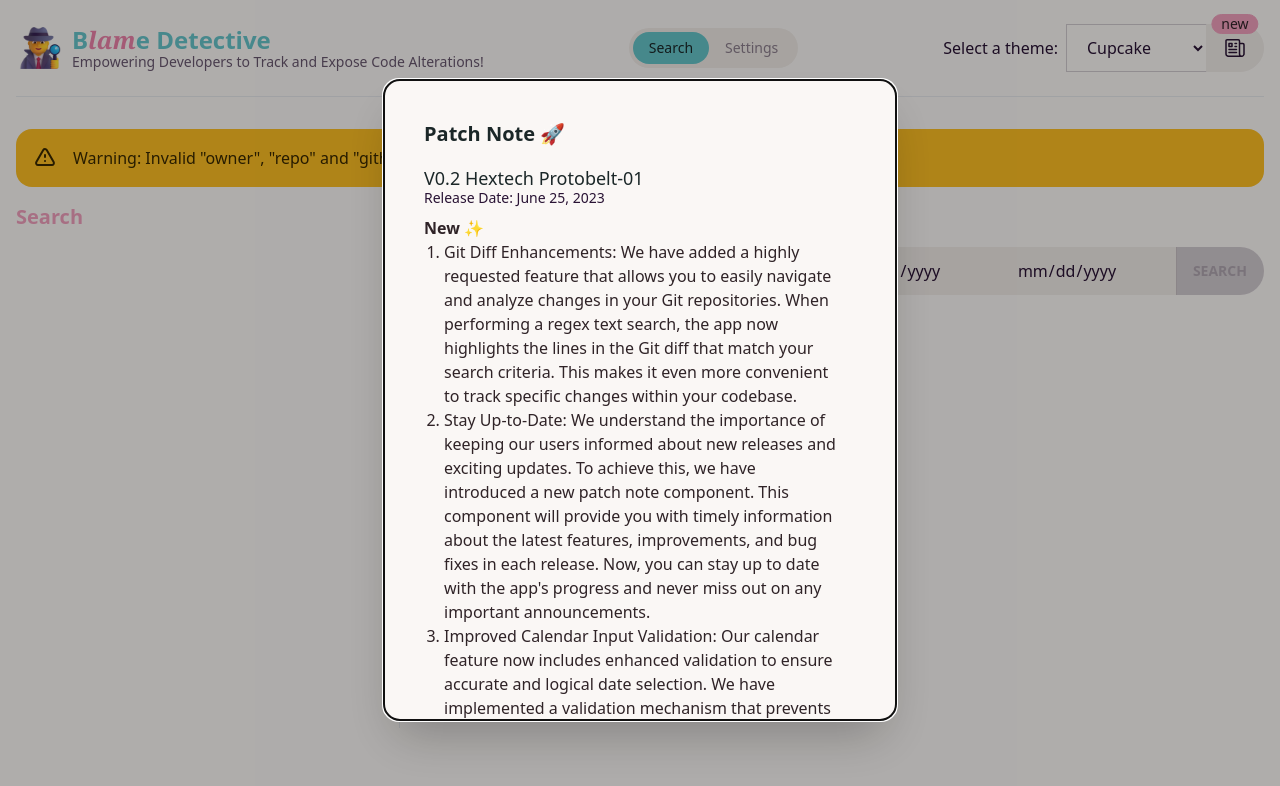
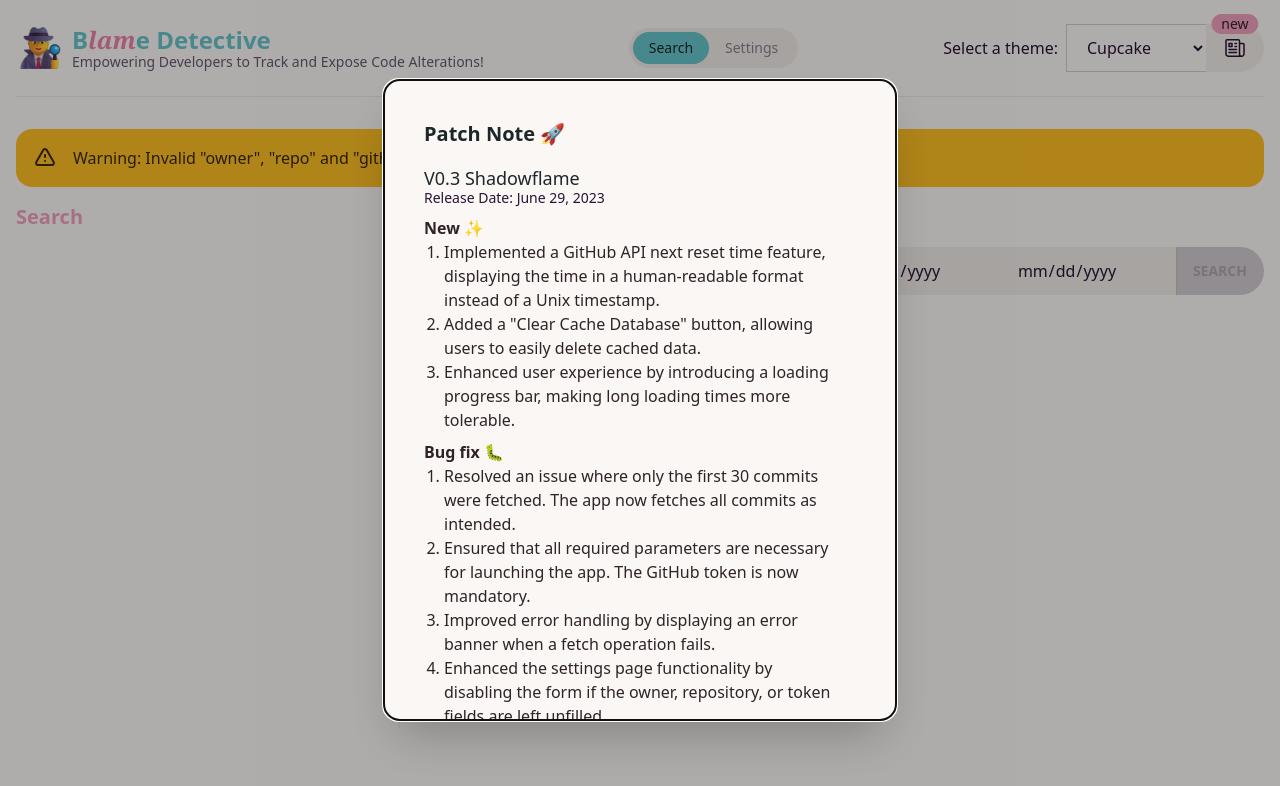
Before and after one commit to alexandrelam/blame-detective, a React (Vite) app: page / in a window 1280 px wide. Shown: the top 786 px of the page. Built offline with nearby package versions, Linux system fonts and the light colour scheme.

Commit message:
feat: bump version and filled patch note

```diff
--- a/src/app_version.ts
+++ b/src/app_version.ts
@@ -1 +1 @@
-export const CURRENT_VERSION = "V0.2";
+export const CURRENT_VERSION = "V0.3";
--- /dev/null
+++ b/src/components/PatchNoteEntry.tsx
@@ -0,0 +1,25 @@
+type Props = {
+  title: string;
+  releaseDate: string;
+  features: React.ReactNode;
+  bugFixes: React.ReactNode;
+};
+export function PatchNoteEntry({
+  title,
+  releaseDate,
+  features,
+  bugFixes,
+}: Props) {
+  return (
+    <div>
+      <h3 className="font-medium text-lg mt-4 text-primary-content">{title}</h3>
+      <span className="text-sm -mt-1 text-base-content block">
+        Release Date: {releaseDate}
+      </span>
+      <h4 className="font-bold mt-2 text-secondary-content">New ✨</h4>
+      <ul className="list-decimal mx-5 text-secondary-content">{features}</ul>
+      <h4 className="font-bold mt-2 text-secondary-content">Bug fix 🐛</h4>
+      <ul className="list-decimal mx-5 text-secondary-content">{bugFixes}</ul>
+    </div>
+  );
+}
--- a/src/components/PatchNoteModal.tsx
+++ b/src/components/PatchNoteModal.tsx
@@ -1,5 +1,7 @@
 import { useEffect } from "react";
 import { CURRENT_VERSION } from "../app_version";
+import { PatchNoteEntry } from "./PatchNoteEntry";
+import { Separator } from "./Separator";
 
 export function PatchNoteModal() {
   useEffect(() => {
@@ -21,83 +23,121 @@ export function PatchNoteModal() {
         <h2 className="font-bold text-xl text-primary-content">
           Patch Note 🚀
         </h2>
-        <h3 className="font-medium text-lg mt-4 text-primary-content">
-          V0.2 Hextech Protobelt-01
-        </h3>
-        <span className="text-sm -mt-1 text-base-content block">
-          Release Date: June 25, 2023
-        </span>
-        <h4 className="font-bold mt-2 text-secondary-content">New ✨</h4>
-        <ul className="list-decimal mx-5 text-secondary-content">
+        <PatchNoteEntry
+          title="V0.3 Shadowflame"
+          releaseDate="June 29, 2023"
+          features={
+            <>
               <li>
-            Git Diff Enhancements: We have added a highly requested feature that
-            allows you to easily navigate and analyze changes in your Git
-            repositories. When performing a regex text search, the app now
-            highlights the lines in the Git diff that match your search
+                Implemented a GitHub API next reset time feature, displaying the
+                time in a human-readable format instead of a Unix timestamp.
+              </li>
+              <li>
+                Added a "Clear Cache Database" button, allowing users to easily
+                delete cached data.
+              </li>
+              <li>
+                Enhanced user experience by introducing a loading progress bar,
+                making long loading times more tolerable.
+              </li>
+            </>
+          }
+          bugFixes={
+            <>
+              <li>
+                Resolved an issue where only the first 30 commits were fetched.
+                The app now fetches all commits as intended.
+              </li>
+              <li>
+                Ensured that all required parameters are necessary for launching
+                the app. The GitHub token is now mandatory.
+              </li>
+              <li>
+                Improved error handling by displaying an error banner when a
+                fetch operation fails.
+              </li>
+              <li>
+                Enhanced the settings page functionality by disabling the form
+                if the owner, repository, or token fields are left unfilled.
+              </li>
+            </>
+          }
+        />
+        <Separator />
+        <PatchNoteEntry
+          title="V0.2 Hextech Protobelt-01"
+          releaseDate="June 25, 2023"
+          features={
+            <>
+              <li>
+                Git Diff Enhancements: We have added a highly requested feature
+                that allows you to easily navigate and analyze changes in your
+                Git repositories. When performing a regex text search, the app
+                now highlights the lines in the Git diff that match your search
                 criteria. This makes it even more convenient to track specific
                 changes within your codebase.
               </li>
               <li>
-            Stay Up-to-Date: We understand the importance of keeping our users
-            informed about new releases and exciting updates. To achieve this,
-            we have introduced a new patch note component. This component will
-            provide you with timely information about the latest features,
-            improvements, and bug fixes in each release. Now, you can stay up to
-            date with the app's progress and never miss out on any important
-            announcements.
+                Stay Up-to-Date: We understand the importance of keeping our
+                users informed about new releases and exciting updates. To
+                achieve this, we have introduced a new patch note component.
+                This component will provide you with timely information about
+                the latest features, improvements, and bug fixes in each
+                release. Now, you can stay up to date with the app's progress
+                and never miss out on any important announcements.
               </li>
               <li>
                 Improved Calendar Input Validation: Our calendar feature now
                 includes enhanced validation to ensure accurate and logical date
-            selection. We have implemented a validation mechanism that prevents
-            users from choosing a second date that falls in the past. This
-            enhancement eliminates any confusion or unintended selections,
-            making the calendar input more intuitive and error-free.
+                selection. We have implemented a validation mechanism that
+                prevents users from choosing a second date that falls in the
+                past. This enhancement eliminates any confusion or unintended
+                selections, making the calendar input more intuitive and
+                error-free.
               </li>
-        </ul>
-
-        <h4 className="font-bold mt-2 text-secondary-content">Bug fix 🐛</h4>
-        <ul className="list-decimal mx-5 text-secondary-content">
+            </>
+          }
+          bugFixes={
+            <>
               <li>
-            Default Theme Stability: We have addressed an issue that caused the
-            default theme to malfunction when launching the app for the first
-            time. The bug has been fixed, ensuring a seamless and visually
-            pleasing experience right from the start.
+                Default Theme Stability: We have addressed an issue that caused
+                the default theme to malfunction when launching the app for the
+                first time. The bug has been fixed, ensuring a seamless and
+                visually pleasing experience right from the start.
               </li>
               <li>
-            React Icons Warning Resolved: We have resolved a warning related to
-            the usage of icons in React. This fix eliminates any potential
-            issues or conflicts that may have occurred, resulting in a smoother
-            and error-free app performance.
+                React Icons Warning Resolved: We have resolved a warning related
+                to the usage of icons in React. This fix eliminates any
+                potential issues or conflicts that may have occurred, resulting
+                in a smoother and error-free app performance.
               </li>
               <li>
                 Improved Context Organization: In our ongoing efforts to improve
                 code structure and maintainability, we have moved the context to
-            their own dedicated folder. This reorganization enhances the clarity
-            and organization of the app's architecture, making it easier for
-            developers to navigate and maintain the codebase.
+                their own dedicated folder. This reorganization enhances the
+                clarity and organization of the app's architecture, making it
+                easier for developers to navigate and maintain the codebase.
               </li>
-        </ul>
-        <span className="block w-full h-0.5 bg-base-300 my-6"></span>
-        <h3 className="font-medium text-lg mt-4 text-primary-content">
-          V0.1 Nashor's tooth
-        </h3>
-        <span className="text-sm -mt-1 text-base-content block">
-          Release Date: June 24, 2023
-        </span>
-        <h4 className="font-bold mt-2 text-secondary-content">New ✨</h4>
-        <ul className="list-decimal mx-5 text-secondary-content">
+            </>
+          }
+        />
+        <Separator />
+        <PatchNoteEntry
+          title="V0.1 Nashor's tooth"
+          releaseDate="June 24, 2023"
+          features={
+            <>
               <li>
-            File Modification History: You can now view all files that have been
-            modified within a specified range of dates. This powerful
-            functionality aids in debugging and tracking down the source of bugs
-            more effectively.
+                File Modification History: You can now view all files that have
+                been modified within a specified range of dates. This powerful
+                functionality aids in debugging and tracking down the source of
+                bugs more effectively.
               </li>
               <li>
-            Enhanced Search Capabilities: The search feature has been expanded
-            to allow you to find specific text within files. Additionally, you
-            can include or exclude files using regular expressions, providing
-            greater control over the search results.
+                Enhanced Search Capabilities: The search feature has been
+                expanded to allow you to find specific text within files.
+                Additionally, you can include or exclude files using regular
+                expressions, providing greater control over the search results.
               </li>
               <li>
                 GitHub Integration: Blame Detective now integrates with GitHub,
@@ -105,36 +145,38 @@ export function PatchNoteModal() {
                 directly from your GitHub repositories.
               </li>
               <li>
-            Customizable Themes: Personalize your Blame Detective experience by
-            selecting from a range of themes. Choose a theme that suits your
-            preferences and enhances your workflow.
+                Customizable Themes: Personalize your Blame Detective experience
+                by selecting from a range of themes. Choose a theme that suits
+                your preferences and enhances your workflow.
               </li>
               <li>
-            File Tree View: The app now features a file tree view, enabling you
-            to navigate and explore your project's file structure more
+                File Tree View: The app now features a file tree view, enabling
+                you to navigate and explore your project's file structure more
                 intuitively. This hierarchical representation enhances your
                 understanding of the codebase and assists in locating specific
                 files.
               </li>
               <li>
-            Git Diffs: View detailed Git diffs within Blame Detective, providing
-            a clear overview of changes made to files. This functionality helps
-            you track modifications and identify potential causes of bugs more
-            efficiently.
+                Git Diffs: View detailed Git diffs within Blame Detective,
+                providing a clear overview of changes made to files. This
+                functionality helps you track modifications and identify
+                potential causes of bugs more efficiently.
               </li>
-        </ul>
-
-        <h4 className="font-bold mt-2 text-secondary-content">Bug fix 🐛</h4>
-        <ul className="list-decimal mx-5 text-secondary-content">
+            </>
+          }
+          bugFixes={
+            <>
               <li>
                 Bug Fixes and Improvements: Various bug fixes and performance
-            enhancements to ensure a smoother and more reliable user experience.
-            We hope these new features and improvements enhance your debugging
-            process and streamline your workflow with Blame Detective. If you
-            have any feedback or suggestions, please don't hesitate to reach out
-            to us. Happy debugging!
+                enhancements to ensure a smoother and more reliable user
+                experience. We hope these new features and improvements enhance
+                your debugging process and streamline your workflow with Blame
+                Detective. If you have any feedback or suggestions, please don't
+                hesitate to reach out to us. Happy debugging!
               </li>
-        </ul>
+            </>
+          }
+        />
       </form>
       <form method="dialog" className="modal-backdrop">
         <button>close</button>
--- /dev/null
+++ b/src/components/Separator.tsx
@@ -0,0 +1,3 @@
+export function Separator() {
+  return <span className="block w-full h-0.5 bg-base-300 my-6"></span>;
+}
```
Lines whose indentation alone changed are shown as unchanged.
